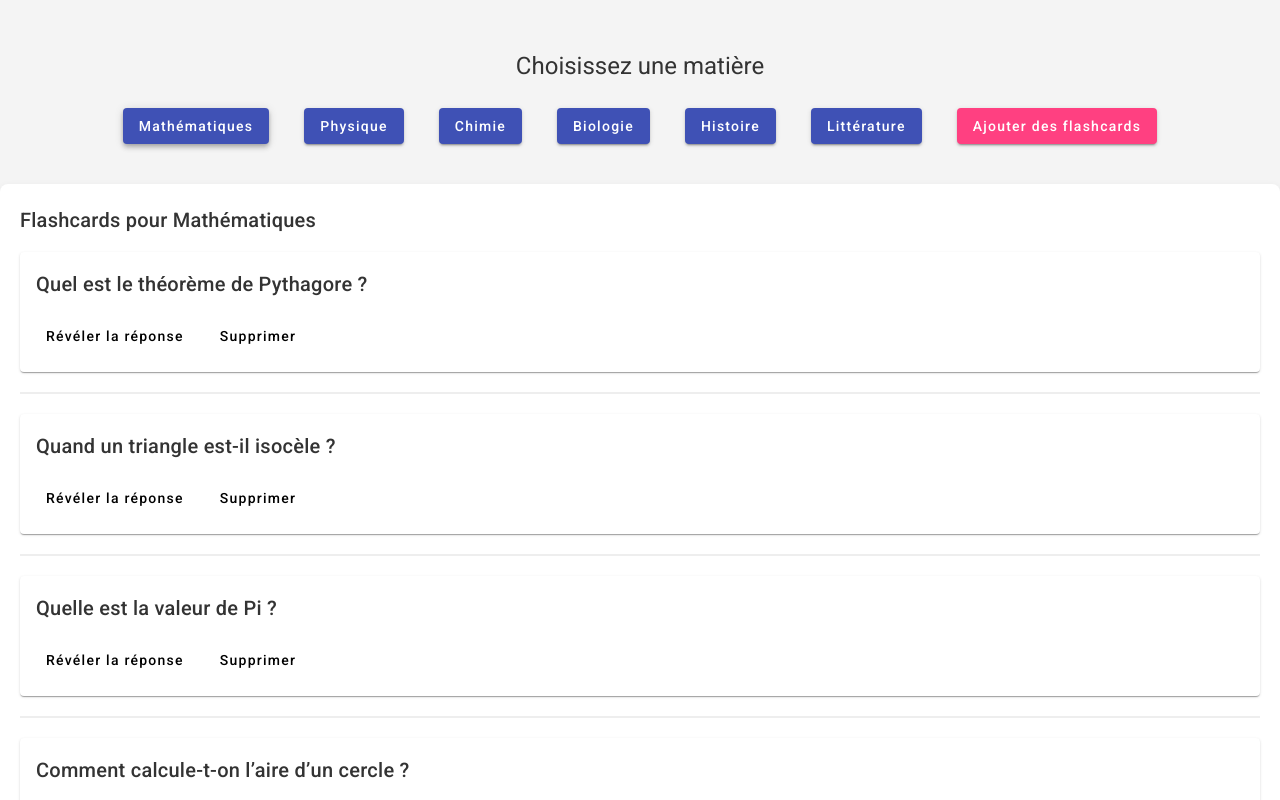
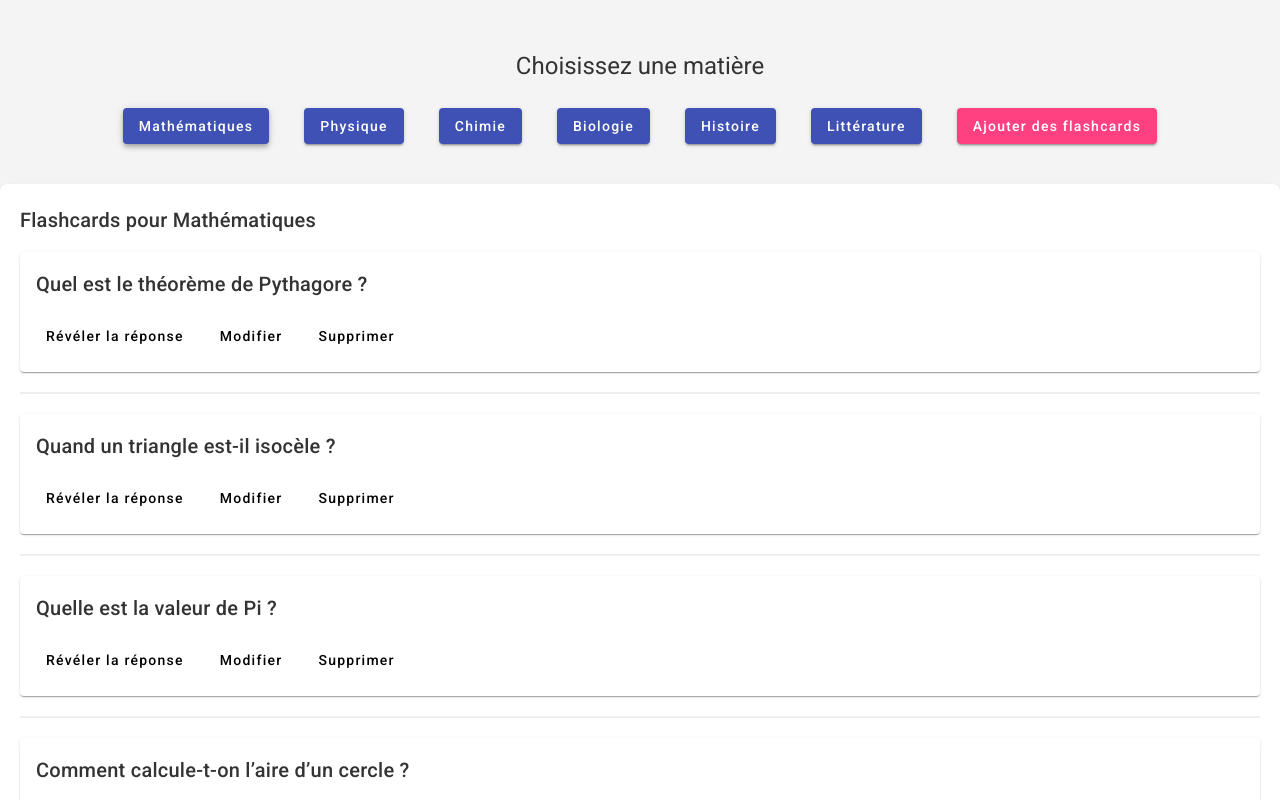
Before and after one commit to RandriaNtsoa28/Project-Node, an Angular app in the folder Projet/: page / in a window 1280 px wide. Both pictures are taken after a click on the button "Mathématiques". Shown: the top 800 px of the page. Built offline with nearby package versions, Linux system fonts and the light colour scheme.

Commit message:
Ajout modifier flashcard

```diff
--- a/Projet/src/app/app.component.html
+++ b/Projet/src/app/app.component.html
@@ -2,27 +2,30 @@
   Chargement...
 </div>
 
-<div *ngIf="!loading" class="subject-container">
+<div *ngIf="!loading && !editingFlashcard" class="subject-container">
   <h1>Choisissez une matière</h1>
   <div class="subject-list">
     <button mat-raised-button color="primary" *ngFor="let subject of subjects" (click)="selectSubject(subject)">
       {{ subject }}
     </button>
-    <!-- Ajouter des flashcards -->
-    <button mat-raised-button color="accent" (click)="showAddFlashcardForm = true">Ajouter des flashcards</button>
+    <button mat-raised-button color="accent" (click)="showAddFlashcardForm = !showAddFlashcardForm">Ajouter des flashcards</button>
   </div>
 </div>
 
-<!-- Ajout du formulaire pour saisir une nouvelle flashcard -->
-<div *ngIf="selectedSubject && showAddFlashcardForm" class="add-flashcard-form">
+<div *ngIf="showAddFlashcardForm" class="add-flashcard-form">
   <input type="text" [(ngModel)]="newFlashcard.question" placeholder="Entrez la question">
   <input type="text" [(ngModel)]="newFlashcard.answer" placeholder="Entrez la réponse">
   <button mat-raised-button color="primary" (click)="addFlashcard()">Ajouter Flashcard</button>
-  <button mat-button (click)="showAddFlashcardForm = false">Annuler</button>
 </div>
 
-<!-- Liste des flashcards pour une matière sélectionnée -->
-<div *ngIf="selectedSubject" class="flashcard-container">
+<div *ngIf="editingFlashcard" class="edit-flashcard-form">
+  <input type="text" [(ngModel)]="editingFlashcard.question" placeholder="Entrez la question">
+  <input type="text" [(ngModel)]="editingFlashcard.answer" placeholder="Entrez la réponse">
+  <button mat-raised-button color="primary" (click)="saveFlashcard()">Sauvegarder</button>
+  <button mat-button (click)="cancelEditFlashcard()">Annuler</button>
+</div>
+
+<div *ngIf="selectedSubject && !editingFlashcard" class="flashcard-container">
   <h2>Flashcards pour {{ selectedSubject }}</h2>
   <div *ngFor="let card of flashcards; let i = index" class="flashcard">
     <mat-card>
@@ -32,6 +35,7 @@
       <mat-card-content *ngIf="card.revealed">{{ card.answer }}</mat-card-content>
       <mat-card-actions>
         <button mat-button (click)="revealAnswer(card)">Révéler la réponse</button>
+        <button mat-button (click)="startEditFlashcard(card, i)">Modifier</button>
         <button mat-button (click)="removeFlashcard(i)">Supprimer</button>
       </mat-card-actions>
     </mat-card>
--- a/Projet/src/app/app.component.ts
+++ b/Projet/src/app/app.component.ts
@@ -24,7 +24,10 @@ export class AppComponent implements OnInit {
   flashcards: Flashcard[] = [];
   flashcardsBySubject: { [subject: string]: Flashcard[] } = {};
   newFlashcard: Flashcard = { question: '', answer: '', revealed: false };
+  editingFlashcardIndex: number | null = null;
+  editingFlashcard: Flashcard | null = null;
   showAddFlashcardForm: boolean = false;
+
   constructor() {
 
     // ...initialisation des flashcards par défaut pour chaque matière (comme déjà défini)...
@@ -106,14 +109,15 @@ export class AppComponent implements OnInit {
 
     }}
 
-
-
   ngOnInit(): void {
     setTimeout(() => this.loading = false, 2000);
   }
 
   selectSubject(subject: string): void {
     this.selectedSubject = subject;
+    this.showAddFlashcardForm = false;
+    this.editingFlashcard = null;
+    this.editingFlashcardIndex = null;
     if (!this.flashcardsBySubject[subject]) {
       this.flashcardsBySubject[subject] = [];
     }
@@ -128,8 +132,28 @@ export class AppComponent implements OnInit {
     if (this.selectedSubject && this.newFlashcard.question && this.newFlashcard.answer) {
       this.flashcardsBySubject[this.selectedSubject].push({ ...this.newFlashcard });
       this.newFlashcard = { question: '', answer: '', revealed: false };
-      this.showAddFlashcardForm = false; // Cacher le formulaire après l'ajout
-    }}
+      this.showAddFlashcardForm = false;
+    }
+  }
+
+  startEditFlashcard(card: Flashcard, index: number): void {
+    this.editingFlashcardIndex = index;
+    this.editingFlashcard = { ...card };
+    this.showAddFlashcardForm = false;
+  }
+
+  saveFlashcard(): void {
+    if (this.selectedSubject !== null && this.editingFlashcardIndex !== null && this.editingFlashcard) {
+      this.flashcardsBySubject[this.selectedSubject][this.editingFlashcardIndex] = { ...this.editingFlashcard };
+      this.editingFlashcard = null;
+      this.editingFlashcardIndex = null;
+    }
+  }
+
+  cancelEditFlashcard(): void {
+    this.editingFlashcardIndex = null;
+    this.editingFlashcard = null;
+  }
 
   removeFlashcard(index: number): void {
     if (this.selectedSubject) {
```
